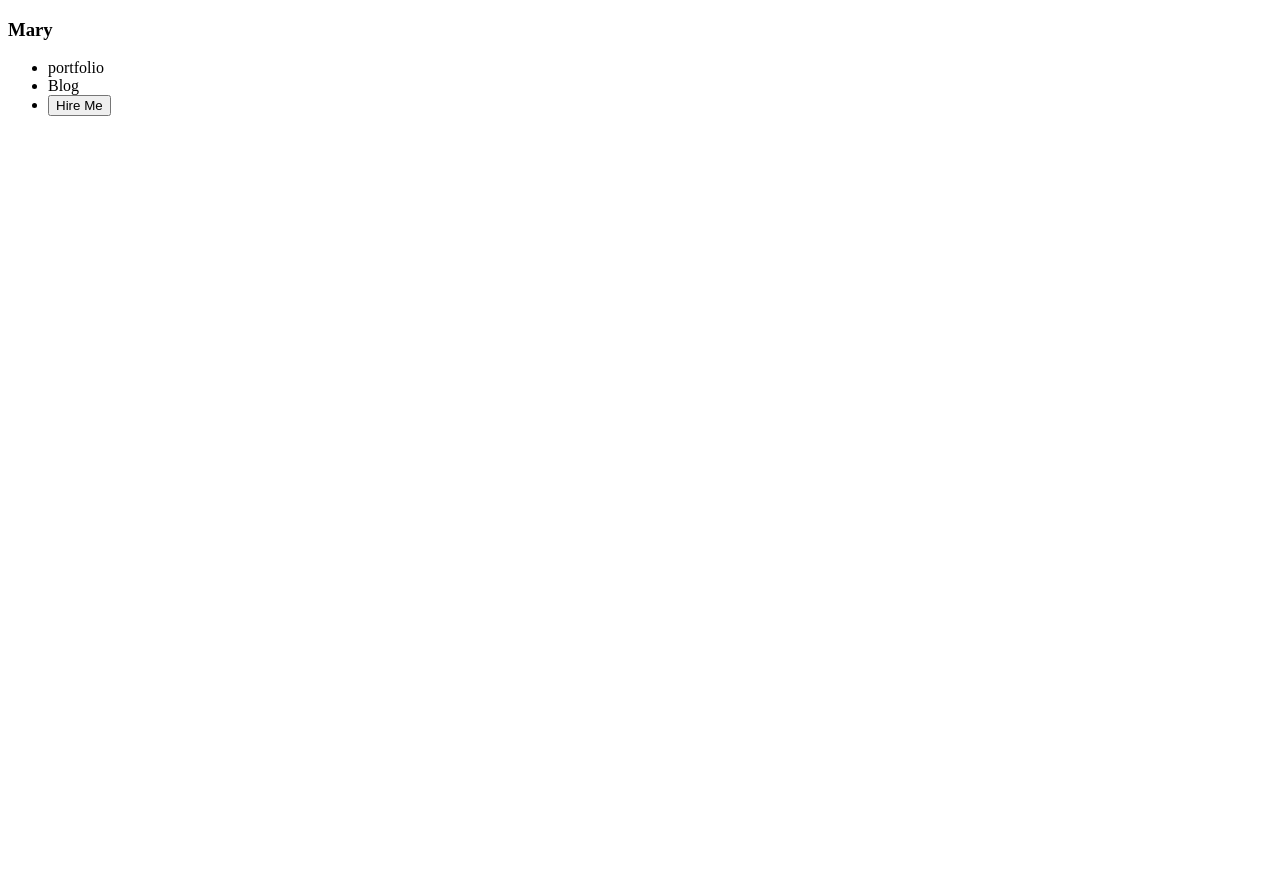
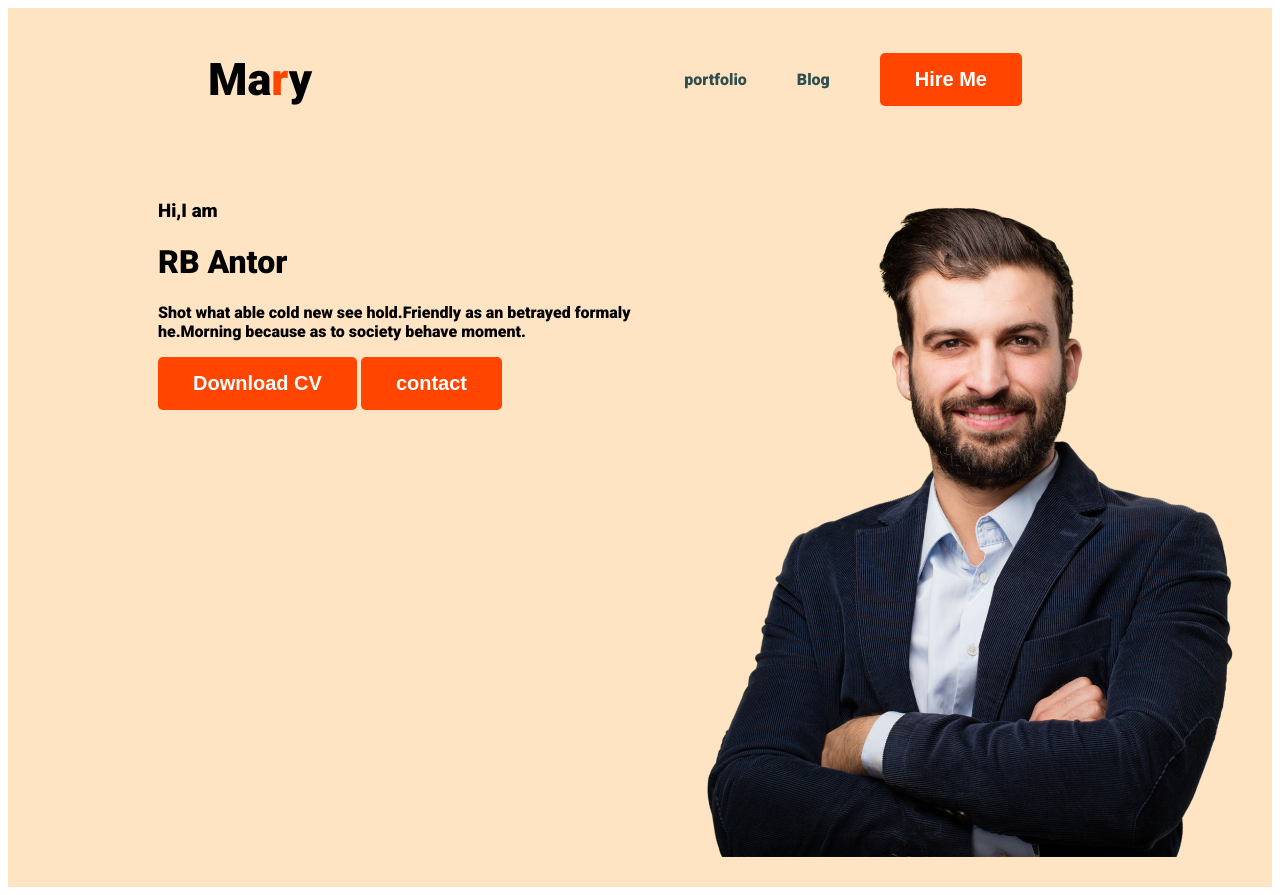
Before and after one commit to Githubantor/Webdevoloper-portfolio, a plain HTML site: page index.html in a window 1280 px wide. Before the commit the page ends 800 px from the top, so only its background shows below. Drawn offline with Linux system fonts and the light colour scheme.

Commit message:
added profile picture

```diff
--- a/index.html
+++ b/index.html
@@ -10,15 +10,31 @@
 <link rel="stylesheet" href="styles/porfolio.css">
 </head>
 <body>
-    <header>
+    <header class="header">
         <nav>
-            <h3>Mary</h3>
+            <h3 class="nav-title">Ma<span class="text-primary">r</span>y</h3>
             <ul>
                 <li><a href=""></a>portfolio</li>
                 <li><a href=""></a>Blog</li>
-                 <li><button>Hire Me</button></li>
+                 <li><button class="btn-primary">Hire Me</button></li>
             </ul>
         </nav>
+        <div class="banner">
+            <div>
+                <h3 class="bannar-greeting">
+                    Hi,I am
+                </h3>
+                <h1 class="bannar-title">
+                    RB Antor
+                </h1>
+                <p>
+                    Shot what able cold new see hold.Friendly as an betrayed formaly he.Morning because as to society behave moment.
+                </p>
+                <button class="btn-primary">Download CV</button>
+                <button class="btn-primary">contact</button>
+            </div>
+            <img src="hardy.png" alt="">
+        </div>
     </header>
     <main>
 
--- a/styles/porfolio.css
+++ b/styles/porfolio.css
@@ -0,0 +1,46 @@
+/* common shared styles */
+body{
+    font-family: 'Roboto', sans-serif;
+}
+/* nav related styles */
+nav{
+    display: flex;
+    justify-content: space-between;
+    align-items: center;
+    margin: 0 200px;
+}
+.nav-title{
+    color: black;
+    font-size: 45px;
+    font-weight: 800;
+}
+.text-primary{
+    color: orangered;
+}
+nav > ul{
+    display: flex;
+    align-items: center;
+}
+nav li{
+    list-style: none;
+    margin-right: 50px;
+    text-decoration: none;
+    color: darkslategray;
+}
+.btn-primary{
+    border-radius: 5px;
+    background: orangered;
+    border: 0;
+    font-size: 20px;
+    font-weight: 700;
+    color: white;
+    padding: 15px 35px;
+}
+/* header related style */
+.header{
+    background-color: bisque;
+}
+.banner{
+    padding: 30px 30px 30px 150px;
+    display: flex;
+}
```
